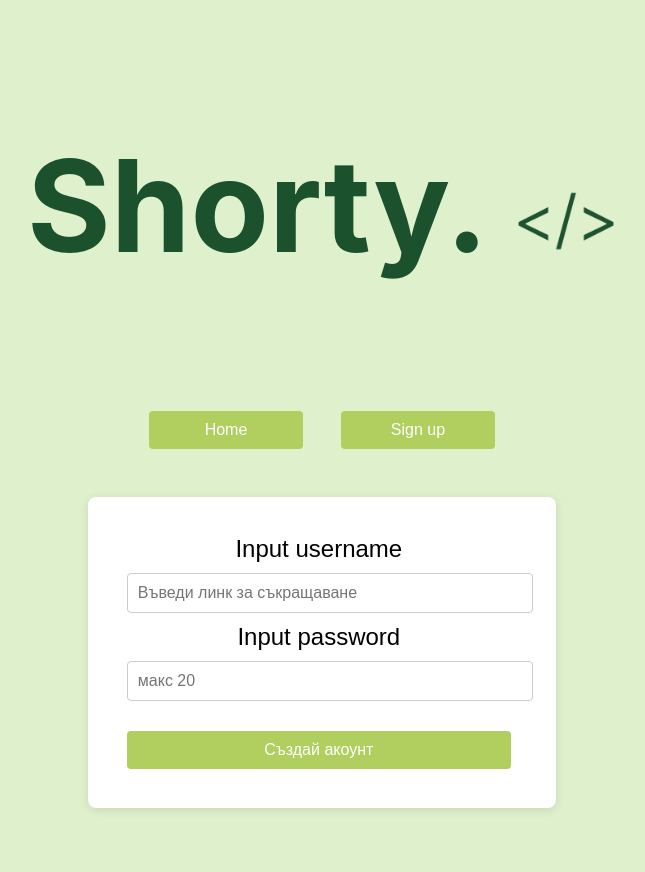
After one commit to ITPG-CODEWARS/codewars-2024-second-round-IliyanGeorgiev87, a PHP site: page /log.html in a window 1280 px wide. The commit adds this page. Shown: the whole page, without its empty margins (318-963 px from the left). Run offline with PHP 8.4, Linux system fonts and the light colour scheme.

Commit message:
fixes, sign in page, log in page

```diff
--- a/url2/index.css
+++ b/url2/index.css
@@ -27,8 +27,7 @@ h1{
 label{
     font-size: 1.5em;
 }
-input[type="text"], input[type="number"]
-{
+input{
     width: 100%;
     padding: 10px;
     margin: 10px 0;
@@ -78,10 +77,22 @@ button:hover {
     padding: 3%;
     padding-right: 3.5%;
     width: 30%;
-    height: 40vw;
+    height: fit-content;
     margin-bottom: 5%;
 }
+#flex{
+    display: flex;
+    margin-bottom: 3em;
+    margin-left: auto;
+    margin-right: auto;
+    width: 30%;
+}
+.accountbutton{
+    width: 40%;
+    margin-left: auto;
+    margin-right: auto;
 
+}
 /*-----------------------*/
 
 /*QR код графика*/
--- /dev/null
+++ b/url2/log.html
@@ -0,0 +1,45 @@
+<!DOCTYPE html>
+<html lang="en">
+<head>
+    <meta charset="UTF-8">
+    <meta name="viewport" content="width=device-width, initial-scale=1.0">
+    <title>URL Shortener</title>
+
+    <link rel="stylesheet" type="text/css" href="index.css">
+</head>
+<body>
+
+    <div class="mainheading">
+        <p>Shorty. <img src = "logo.png" class="iconS"></p>
+    </div>
+
+    <div id="flex">
+        <a href = "index.html" class="accountbutton">
+            <button >Home</button>
+        </a>
+        <a href = "sing.html" class="accountbutton">
+            <button >Sign up</button>
+        </a>
+    </div>
+
+    <center>
+        <div class="container" style="text-align: center; margin-top: 20px;">
+            <!-- Въвеждане на линк -->
+            <label>Input username <i class='bx bx-link-alt'></i> </label>
+            <input type="text" id="urlInput" name = "usernameInput" placeholder="Въведи линк за съкращаване" />
+
+            <!-- Дължина на URL -->
+            <label>Input password</label>
+            <input type="password" id="lengthInput" name = "passwordInput" placeholder="макс 20" min="3" max="20" />
+
+            <!-- буттон за съкращение -->
+            <button id="shortenButton" style="margin-top: 20px;">Създай акоунт</button>
+
+        </div>
+    </div>
+</center>
+
+    <script src="script.js"></script>
+
+</body>
+</html>
```
Also changed, not shown: url2/index.html (+20 -20 lines), url2/script.js (+38 -58 lines), url2/sing.html (added, +44 -0 lines).
